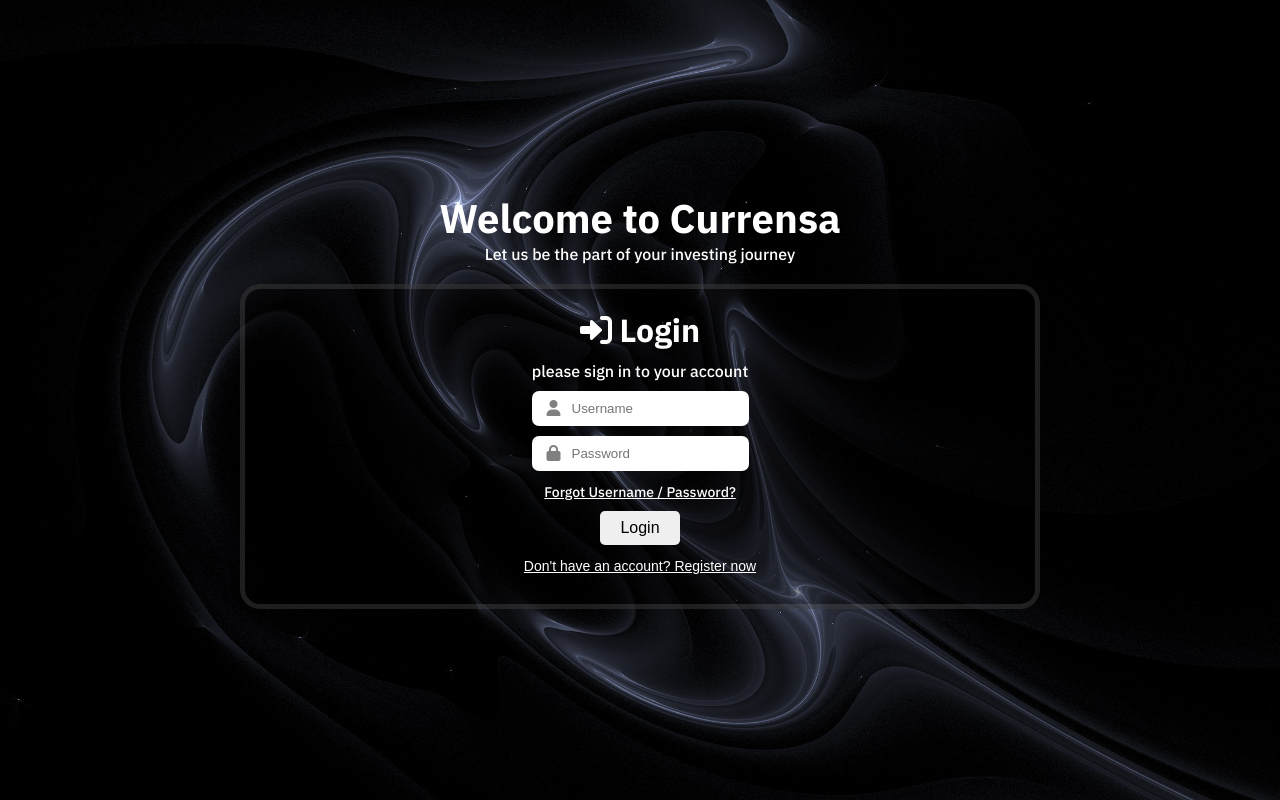
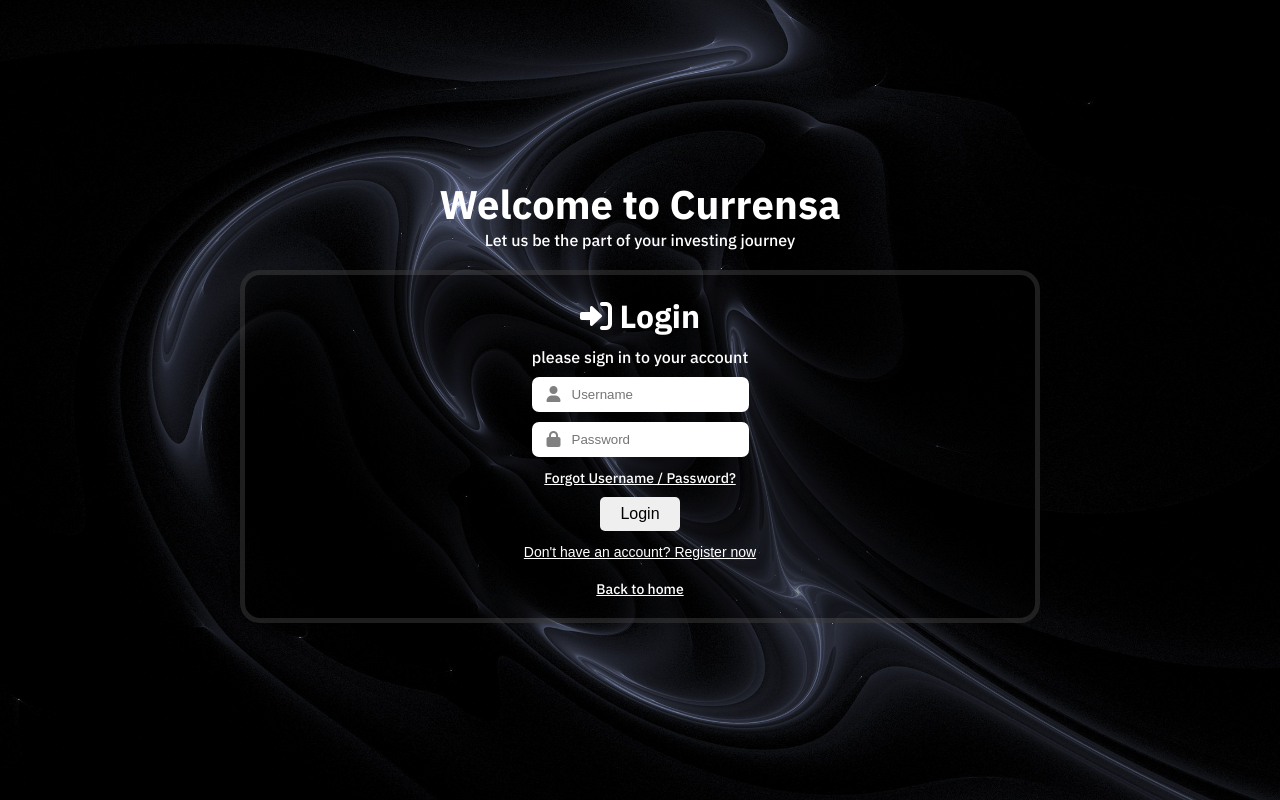
Before and after one commit to krisapat/currencyAPP, a PHP site: page /currencyAPP/loginSystem/regPage.php in a window 1280 px wide. Run offline with PHP 8.4, Linux system fonts and the light colour scheme; some web fonts are replaced.

Commit message:
Add files via upload

```diff
--- a/loginSystem/loginSys.js
+++ b/loginSystem/loginSys.js
@@ -30,7 +30,7 @@ document.addEventListener("DOMContentLoaded", function () {
                 if (data.includes("Registration successful")) {
                     // register สำเร็จ
                     alert("Registration successful");
-                    window.location.href = "./index.php";
+                    window.location.href = "../index.php";
                     console.error("Registration successful");
                 } else {
                     // register ไม่สำเร็จ
--- a/loginSystem/regPage.css
+++ b/loginSystem/regPage.css
@@ -141,3 +141,10 @@ body {
     border-radius: 5px;
     font-size: 16px;
 }
+.links{
+    margin-bottom: 10px;
+}
+.backtohome{
+    color: #ffffff;
+    font-size: 14px;
+}
--- a/loginSystem/regPage.php
+++ b/loginSystem/regPage.php
@@ -71,6 +71,7 @@
         <div class="links">
             <button id="regButton">Don't have an account? Register now</button>
         </div>
+        <a class="backtohome" href="../index.php">Back to home</a>
     </div>
 
     <!-- error message -->
```
